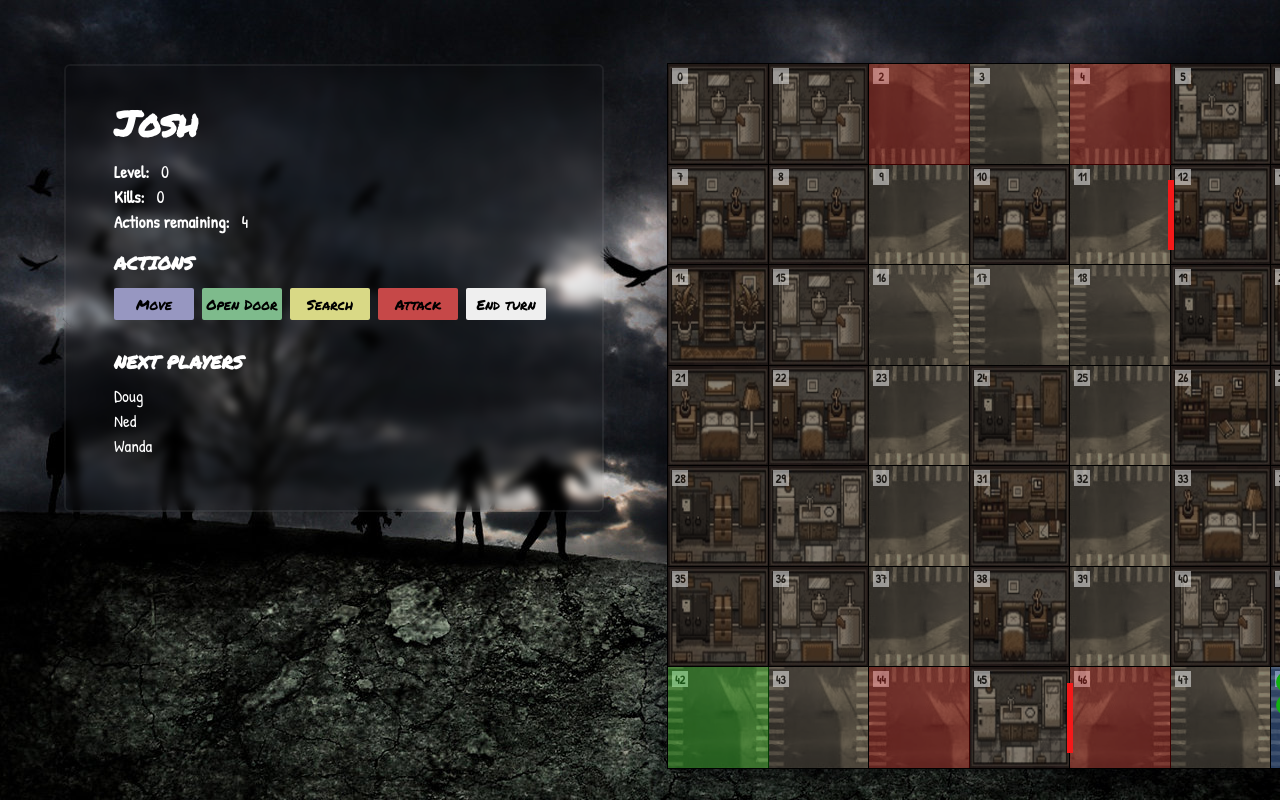
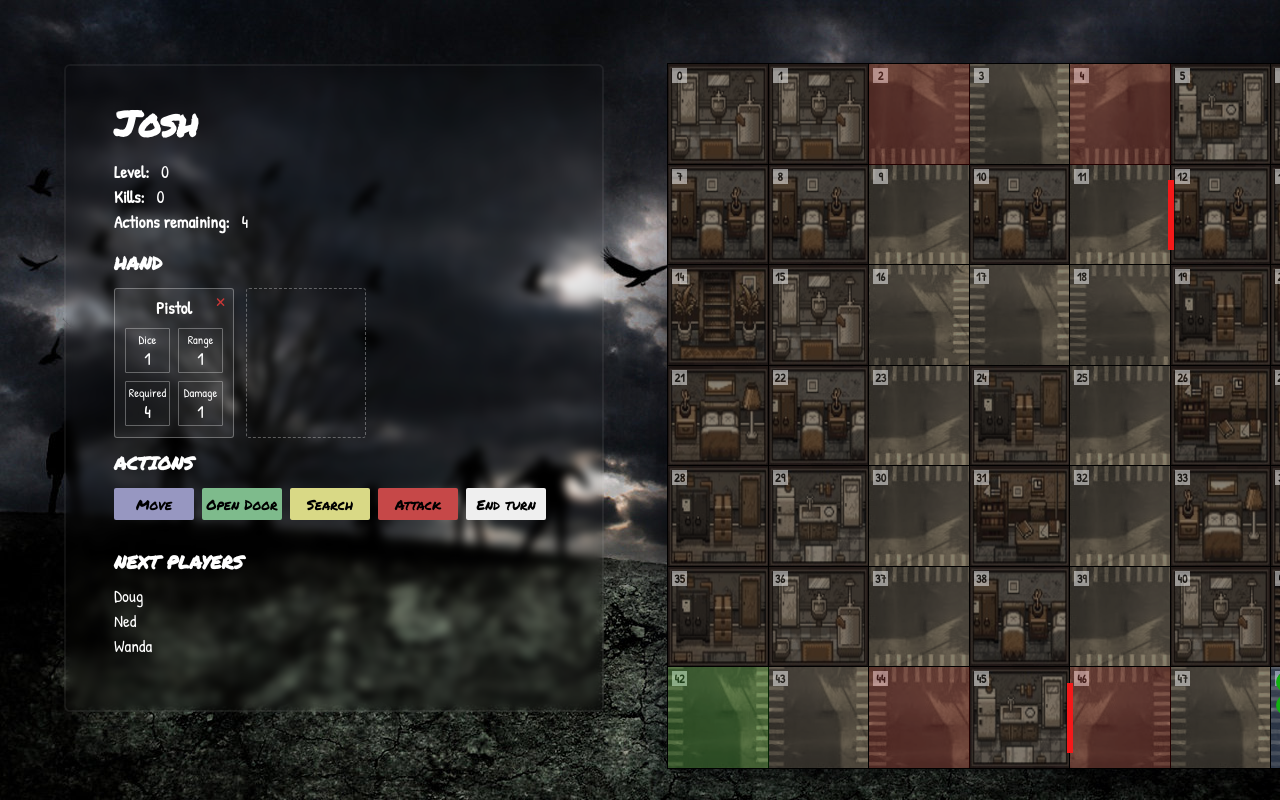
Before and after one commit to jarodpeachey/zombicide, a React (Create React App) app in the folder zombicide/: page / in a window 1280 px wide. Built offline with nearby package versions, Linux system fonts and the light colour scheme.

Commit message:
Style cards

```diff
--- a/zombicide/package.json
+++ b/zombicide/package.json
@@ -3,6 +3,9 @@
   "version": "0.1.0",
   "private": true,
   "dependencies": {
+    "@fortawesome/fontawesome-svg-core": "^6.1.1",
+    "@fortawesome/free-solid-svg-icons": "^6.1.1",
+    "@fortawesome/react-fontawesome": "^0.1.18",
     "@testing-library/jest-dom": "^5.14.1",
     "@testing-library/react": "^12.0.0",
     "@testing-library/user-event": "^13.2.1",
--- a/zombicide/src/App.js
+++ b/zombicide/src/App.js
@@ -7,6 +7,7 @@ import './styles/control-panel.css'
 import './styles/tiles.css'
 import './styles/players.css'
 import './styles/zombies.css'
+import './styles/card.css'
 import building_1 from './images/building_1.JPG'
 import building_2 from './images/building_2.JPG'
 import building_3 from './images/building_3.JPG'
@@ -23,9 +24,7 @@ import road_right_top from './images/road_right_top.jpg'
 import road_right_bottom from './images/road_right_bottom.jpg'
 import road_triple_left from './images/road_triple_left.jpg'
 import road_triple_right from './images/road_triple_right.jpg'
-import Player from './components/Player'
-import PlayerToken from './components/PlayerToken'
-import { useEffect } from 'react'
+import { FontAwesomeIcon } from '@fortawesome/react-fontawesome'
 
 const isValidMoveAttempt = (from, to) => {
   let tileFrom = document.getElementById(`tile-${from.index}`)
@@ -262,9 +261,74 @@ function App() {
                 </span>
               </p>
               <br />
+              <h4>HAND</h4>
+              <div className="cards">
+                {activePlayer.hand &&
+                  activePlayer.hand.length > 0 &&
+                  activePlayer.hand.map((card, index) => {
+                    return (
+                      <div className="card">
+                        <button
+                          onClick={() => {
+                            // if (confirm("Are you sure you want to get rid of this card?")) {
+                            //   removeCardFromHand(card.title)
+                            // }
+                          }}
+                          className="card__delete"
+                          title="Remove card from hand"
+                        >
+                          <FontAwesomeIcon size="sm" icon="remove" />
+                        </button>
+                        <div className="card__title">{card.title}</div>
+                        <div className="card__details">
+                          <p>
+                            <div className="card__detail">
+                              <strong>Dice</strong>
+                              <span>{card.dice}</span>
+                            </div>
+                          </p>
+                          <p>
+                            <div className="card__detail">
+                              <strong>Range</strong>
+                              <span>{card.range}</span>
+                            </div>
+                          </p>
+                          <p>
+                            <div className="card__detail">
+                              <strong>Required</strong>
+                              <span>{card.required}</span>
+                            </div>
+                          </p>
+                          <p>
+                            <div className="card__detail">
+                              <strong>Damage</strong>
+                              <span>{card.damage}</span>
+                            </div>
+                          </p>
+                        </div>
+                      </div>
+                    )
+                  })}
+                {activePlayer.hand && activePlayer.hand.length === 1 ? (
+                  <div className="card placeholder">
+                    <FontAwesomeIcon size="lg" icon="plus" className="icon" />
+                  </div>
+                ) : (
+                  <>
+                    <div className="card placeholder">
+                      <FontAwesomeIcon size="lg" icon="plus" className="icon" />
+                    </div>
+                    <div className="card placeholder">
+                      <FontAwesomeIcon size="lg" icon="plus" className="icon" />
+                    </div>
+                  </>
+                )}
+              </div>
+              <br />
               <h4>ACTIONS</h4>
               <div style={{ display: 'flex' }}>
                 <button
+                  className="action-button btn"
                   disabled={
                     activePlayer.actions === 0 ||
                     isPlayerOpeningDoor ||
@@ -278,7 +342,6 @@ function App() {
                       ? 'Cancel'
                       : 'Move'
                   }
-                  className="btn"
                   onClick={() => {
                     if (isPlayerMoving) {
                       setIsPlayerMoving(false)
@@ -290,6 +353,7 @@ function App() {
                   {isPlayerMoving ? 'Cancel' : 'Move'}
                 </button>
                 <button
+                  className="action-button btn"
                   disabled={
                     activePlayer.actions === 0 ||
                     isPlayerMoving ||
@@ -303,7 +367,6 @@ function App() {
                       ? 'Cancel'
                       : 'Open Door'
                   }
-                  className="btn"
                   onClick={() => {
                     if (isPlayerOpeningDoor) {
                       setIsPlayerOpeningDoor(false)
@@ -315,6 +378,7 @@ function App() {
                   {isPlayerOpeningDoor ? 'Cancel' : 'Open Door'}
                 </button>
                 <button
+                  className="action-button btn"
                   disabled={
                     activePlayer.actions === 0 ||
                     isPlayerMoving ||
@@ -326,11 +390,11 @@ function App() {
                       ? 'You have no actions left'
                       : 'Search'
                   }
-                  className="btn"
                 >
                   Search
                 </button>
                 <button
+                  className="action-button btn"
                   disabled={
                     activePlayer.actions === 0 ||
                     isPlayerMoving ||
@@ -342,11 +406,11 @@ function App() {
                       ? 'You have no actions left'
                       : 'Attack'
                   }
-                  className="btn"
                 >
                   Attack
                 </button>
                 <button
+                  className="action-button btn"
                   title={
                     activePlayerIndex === players.length - 1
                       ? 'End round'
@@ -365,7 +429,6 @@ function App() {
                       setActivePlayerIndex(activePlayerIndex + 1)
                     }
                   }}
-                  className="btn"
                 >
                   End{' '}
                   {activePlayerIndex === players.length - 1 ? 'round' : 'turn'}
--- a/zombicide/src/data/loot.json
+++ b/zombicide/src/data/loot.json
@@ -33,7 +33,8 @@
     "required": 4,
     "silent": false,
     "door": false,
-    "quantity": 8
+    "quantity": 8,
+    "start": true
   },
   {
     "title": "Rifle",
--- a/zombicide/src/data/players.json
+++ b/zombicide/src/data/players.json
@@ -3,7 +3,18 @@
     "name": "Josh",
     "kills": 0,
     "level": 0,
-    "hand": [],
+    "hand": [
+      {
+        "title": "Pistol",
+        "range": 1,
+        "dice": 1,
+        "damage": 1,
+        "required": 4,
+        "silent": false,
+        "door": false,
+        "quantity": 8
+      }
+    ],
     "backpack": [],
     "active": true,
     "tile": 0,
@@ -13,7 +24,18 @@
     "name": "Doug",
     "kills": 0,
     "level": 0,
-    "hand": [],
+    "hand": [
+      {
+        "title": "Pistol",
+        "range": 1,
+        "dice": 1,
+        "damage": 1,
+        "required": 4,
+        "silent": false,
+        "door": false,
+        "quantity": 8
+      }
+    ],
     "backpack": [],
     "active": true,
     "tile": 0,
@@ -23,7 +45,18 @@
     "name": "Ned",
     "kills": 0,
     "level": 0,
-    "hand": [],
+    "hand": [
+      {
+        "title": "Pistol",
+        "range": 1,
+        "dice": 1,
+        "damage": 1,
+        "required": 4,
+        "silent": false,
+        "door": false,
+        "quantity": 8
+      }
+    ],
     "backpack": [],
     "active": true,
     "tile": 0,
@@ -33,7 +66,18 @@
     "name": "Jim",
     "kills": 0,
     "level": 0,
-    "hand": [],
+    "hand": [
+      {
+        "title": "Pistol",
+        "range": 1,
+        "dice": 1,
+        "damage": 1,
+        "required": 4,
+        "silent": false,
+        "door": false,
+        "quantity": 8
+      }
+    ],
     "backpack": [],
     "active": false,
     "tile": 0,
@@ -43,7 +87,18 @@
     "name": "Wanda",
     "kills": 0,
     "level": 0,
-    "hand": [],
+    "hand": [
+      {
+        "title": "Pistol",
+        "range": 1,
+        "dice": 1,
+        "damage": 1,
+        "required": 4,
+        "silent": false,
+        "door": false,
+        "quantity": 8
+      }
+    ],
     "backpack": [],
     "active": true,
     "tile": 0,
--- a/zombicide/src/index.js
+++ b/zombicide/src/index.js
@@ -6,6 +6,10 @@ import LootProvider from './providers/LootProvider'
 import PlayersProvider from './providers/PlayersProvider'
 import ZombiesProvider from './providers/ZombiesProvider'
 import { AppTwoProvider } from './hooks/useAppTwo'
+import { library } from '@fortawesome/fontawesome-svg-core'
+import { faPlus, faRemove } from '@fortawesome/free-solid-svg-icons'
+
+library.add(faPlus, faRemove)
 
 ReactDOM.render(
   <React.StrictMode>
@@ -14,7 +18,7 @@ ReactDOM.render(
         <PlayersProvider>
           <LootProvider>
             {/* <AppTwoProvider> */}
-              <App />
+            <App />
             {/* </AppTwoProvider> */}
           </LootProvider>
         </PlayersProvider>
--- /dev/null
+++ b/zombicide/src/styles/card.css
@@ -0,0 +1,103 @@
+.cards {
+  display: flex;
+}
+
+.card {
+  padding: 10px;
+  border: 1px solid #ffffff50;
+  border-radius: 3px;
+  width: 120px;
+  background: #ffffff10;
+  position: relative;
+  margin-right: 12px;
+  height: 150px;
+}
+
+.card.placeholder {
+  /* cursor: pointer; */
+  background: transparent;
+  border: 1px dashed #ffffff50;
+  display: flex;
+  align-items: center;
+  justify-content: center;
+  transition: .1s;
+}
+
+.card.placeholder > .icon {
+  color: #ffffff50;
+  transition: .1s;
+  display: none;
+}
+
+.card.placeholder:hover {
+  /* cursor: pointer;
+  background: #ffffff10; */
+}
+
+.card.placeholder:hover > .icon {
+  /* display: block;
+  color: #ffffffaa; */
+}
+
+.card__delete {
+  border: none;
+  color: rgb(198, 55, 55);
+  font-size: 14px;
+  position: absolute;
+  display: block;
+  background: transparent;
+  right: 0px;
+  top: 0px;
+  padding: 5px 8px;
+  cursor: pointer;
+}
+
+.card__title {
+  font-family: "Patrick Hand";
+  font-weight: bold;
+  text-align: center;
+  width: 100%;
+  margin-bottom: 8px;
+  /* padding-bottom: 8px; */
+  /* border-bottom: 1px solid #ffffff50; */
+}
+
+.card__details {
+  display: flex;
+  flex-wrap: wrap;
+  width: calc(100% + 8px);
+  margin-left: -4px;
+}
+
+.card__details > p {
+  padding: 4px;
+  width: 50%;
+  margin: 0;
+  aspect-ratio: 1/1;
+}
+
+.card__detail {
+  border: 1px solid #ffffff50;
+  background: #ffffff00;
+  border-radius: 1px;
+  padding: 2px;
+  width: 100%;
+  height: 100%;
+}
+
+.card__detail > strong {
+  font-size: 12px;
+  text-align: center;
+  width: 100%;
+  display: block;
+  font-weight: 300;
+}
+
+.card__detail > span {
+  text-align: center;
+  display: block;
+  width: 100%;
+  margin: 0;
+  margin-top: 2px;
+  font-size: 18px;
+}
--- a/zombicide/src/styles/style.css
+++ b/zombicide/src/styles/style.css
@@ -3,6 +3,10 @@
 
 :root {
   --padding: 64px;
+}
+
+* {
+  box-sizing: border-box;
 }
 
 html,
--- a/zombicide/src/styles/tiles.css
+++ b/zombicide/src/styles/tiles.css
@@ -107,7 +107,7 @@
 }
 
 .tile.exit::after {
-  background: rgba(0, 255, 0, 0.233);
+  background: rgba(0, 255, 0, 0.133);
   position: absolute;
   content: '';
   display: block;
@@ -119,7 +119,7 @@
 }
 
 .tile.start::after {
-  background: rgba(0, 102, 255, 0.233);
+  background: rgba(0, 102, 255, 0.133);
   position: absolute;
   content: '';
   display: block;
@@ -134,7 +134,7 @@
   position: absolute;
   width: 80%;
   /* height: 20%; */
-  background: rgba(255, 0, 0, 0.233);
+  background: rgba(255, 0, 0, 0.133);
   color: black;
   font-size: 16px;
   font-weight: bold;
@@ -160,8 +160,8 @@
   top: 4px;
   background: rgba(255, 255, 255, 1);
   padding: 4px;
-  width: 8px;
-  height: 8px;
+  width: 15px;
+  height: 15px;
   display: flex;
   align-items: center;
   justify-content: center;
```
Also changed, not shown: zombicide/src/styles/control-panel.css (+6 -6 lines), zombicide/src/styles/players.css (+7 -7 lines), 1 other file (tests, documents, lock files or other folders).
